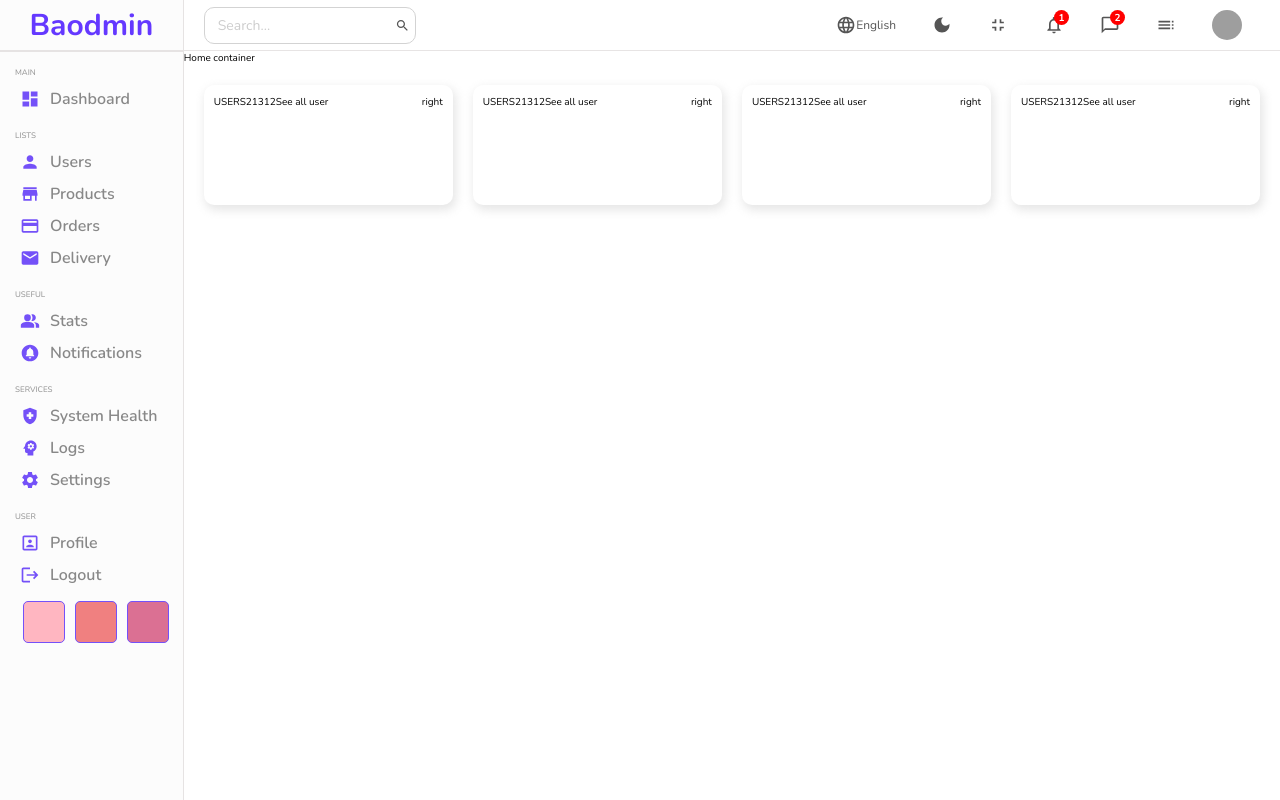
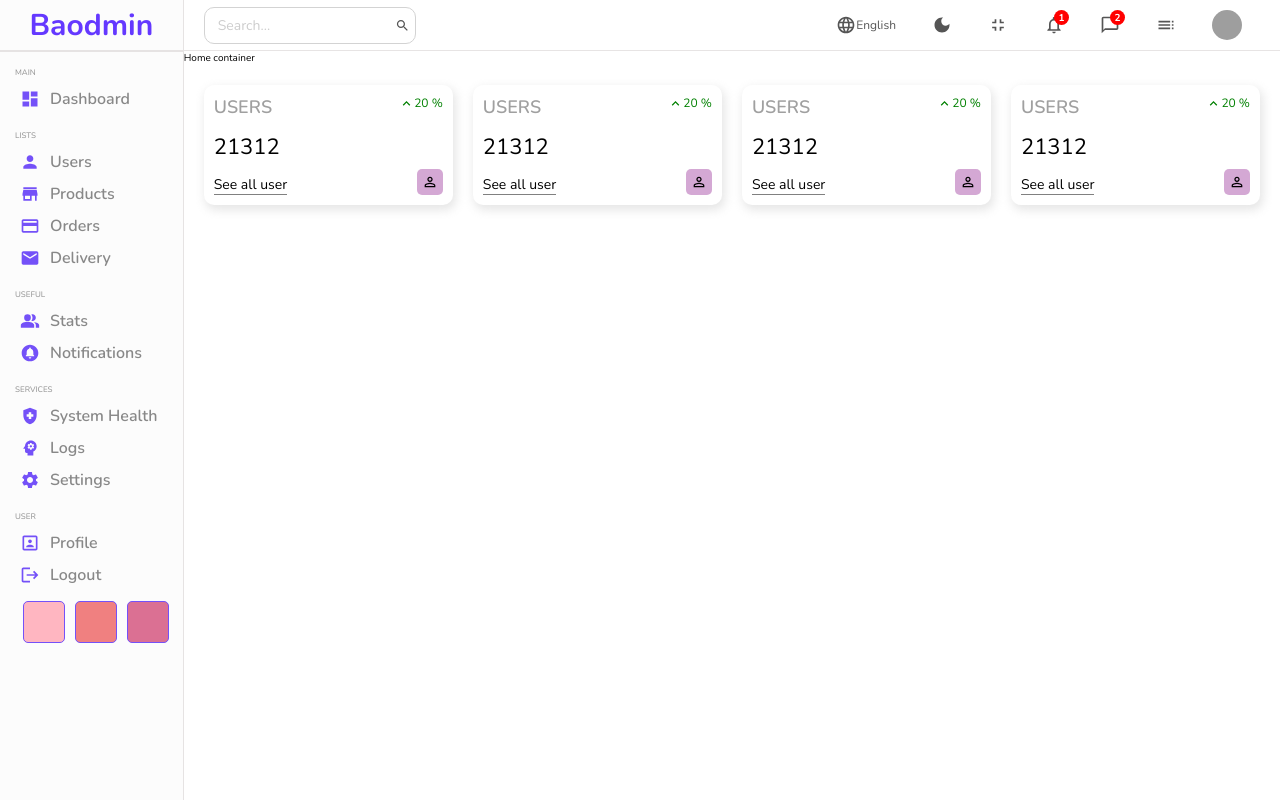
Before and after one commit to DevAnonitos/Dashboard_Reactjs, a React (Create React App) app: page / in a window 1280 px wide. Built offline with nearby package versions, Linux system fonts and the light colour scheme; grey boxes are pictures that could not be loaded.

Commit message:
update-widget#1

```diff
--- a/src/components/Widget/Widget.jsx
+++ b/src/components/Widget/Widget.jsx
@@ -1,7 +1,12 @@
 import React from 'react'
 import './widget.scss'
+import KeyboardArrowUpIcon from '@mui/icons-material/KeyboardArrowUp';
+import PersonOutlineIcon from '@mui/icons-material/PersonOutline';
 
-const Widget = () => {
+const Widget = ({ type }) => {
+
+  let data;
+
   return (
     <div className='widget'>
         <div className="left">
@@ -9,7 +14,13 @@
           <span className="counter">21312</span>
           <span className="link">See all user</span>
         </div>
-        <div className="right">right</div>
+        <div className="right">
+          <div className="percentage positive">
+            <KeyboardArrowUpIcon />
+            20 %
+          </div>
+          <PersonOutlineIcon className='icon' />
+        </div>
     </div>
   )
 }
--- a/src/components/Widget/widget.scss
+++ b/src/components/Widget/widget.scss
@@ -7,4 +7,50 @@
    box-shadow: 2px 4px 10px 1px rgba(201, 201, 201, 0.47);
    border-radius: 10px;
    height: 100px;
+
+   .left, .right {
+      display: flex;
+      flex-direction: column;
+      justify-content: space-between;
+
+      .title {
+         font-weight: 600;
+         font-size: 1.8rem;
+         color: rgb(160, 160, 160);
+      }
+
+      .counter {
+         font-size: 2.2rem;
+         font-weight: 300;
+      }
+
+      .link {
+         width: max-content;
+         font-size: 1.4rem;
+         border-bottom: 1px solid gray;
+         cursor: pointer;
+      }
+
+      .percentage {
+         display: flex;
+         align-items: center;
+         font-size: 1.2rem;
+
+         &.positive {
+            color: green;
+         }
+
+         &.negative {
+            color: red;
+         }
+      }
+
+      .icon {
+         font-size: 1.6rem;
+         padding: 5px;
+         background-color: rgba(128, 0, 128, 0.342);
+         border-radius: 5px;
+         align-self: flex-end;
+      }
+   }
 }
--- a/src/pages/Home/Home.jsx
+++ b/src/pages/Home/Home.jsx
@@ -12,10 +12,10 @@
         <Navbar />
         Home container
         <div className="widgets">
-          <Widget />
-          <Widget />
-          <Widget />
-          <Widget />
+          <Widget type='user' />
+          <Widget type='order' />
+          <Widget type='earning' />
+          <Widget type='balance' />
         </div>
       </div>
     </div>
```
